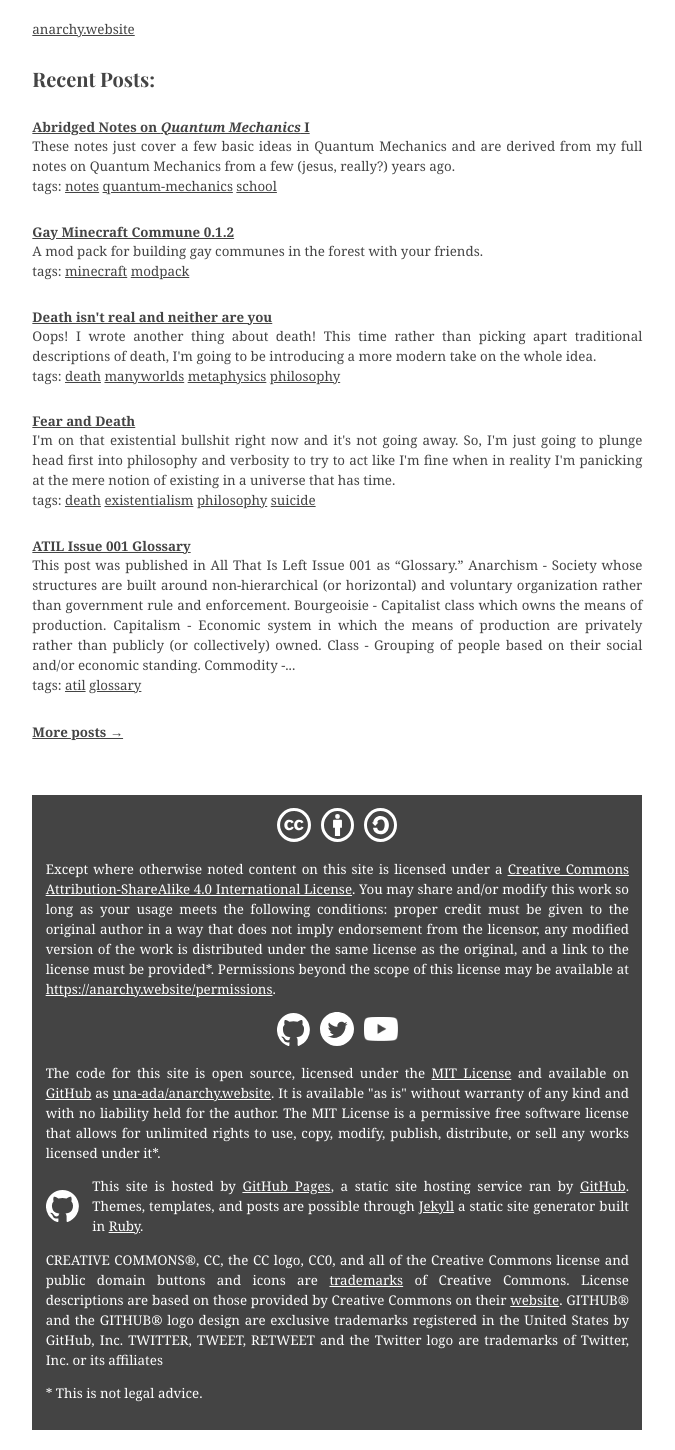
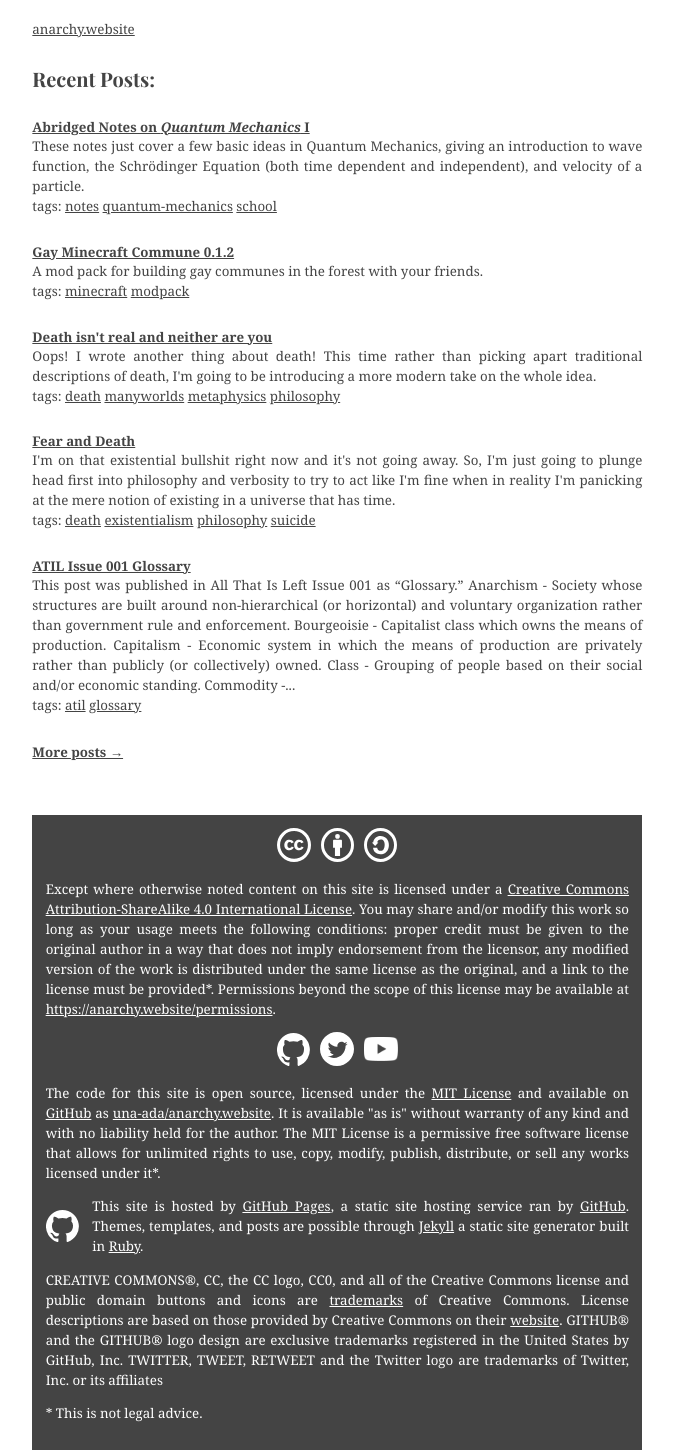
Before and after one commit to una-ada/anarchy.website, a Jekyll site: the page built from index.md, in a window 1280 px wide. Shown: the whole page, without its empty margins (101-776 px from the left). Built offline with Jekyll 4.4.1, drawn with Linux system fonts in a browser that asks for light colours; some web fonts are replaced.

Commit message:
Updated description.

```diff
--- a/_posts/2018-04-26-abridged-qm.md
+++ b/_posts/2018-04-26-abridged-qm.md
@@ -1,9 +1,9 @@
 ---
 author: uja
 description: >
-    These notes just cover a few basic ideas in Quantum Mechanics and are
-    derived from my full notes on Quantum Mechanics from a few (jesus, really?)
-    years ago.
+    These notes just cover a few basic ideas in Quantum Mechanics, giving an
+    introduction to wave function, the Schrödinger Equation (both time dependent
+    and independent), and velocity of a particle.
 layout: post
 tags: notes quantum-mechanics school
 title: Abridged Notes on <i>Quantum Mechanics</i> I
```
